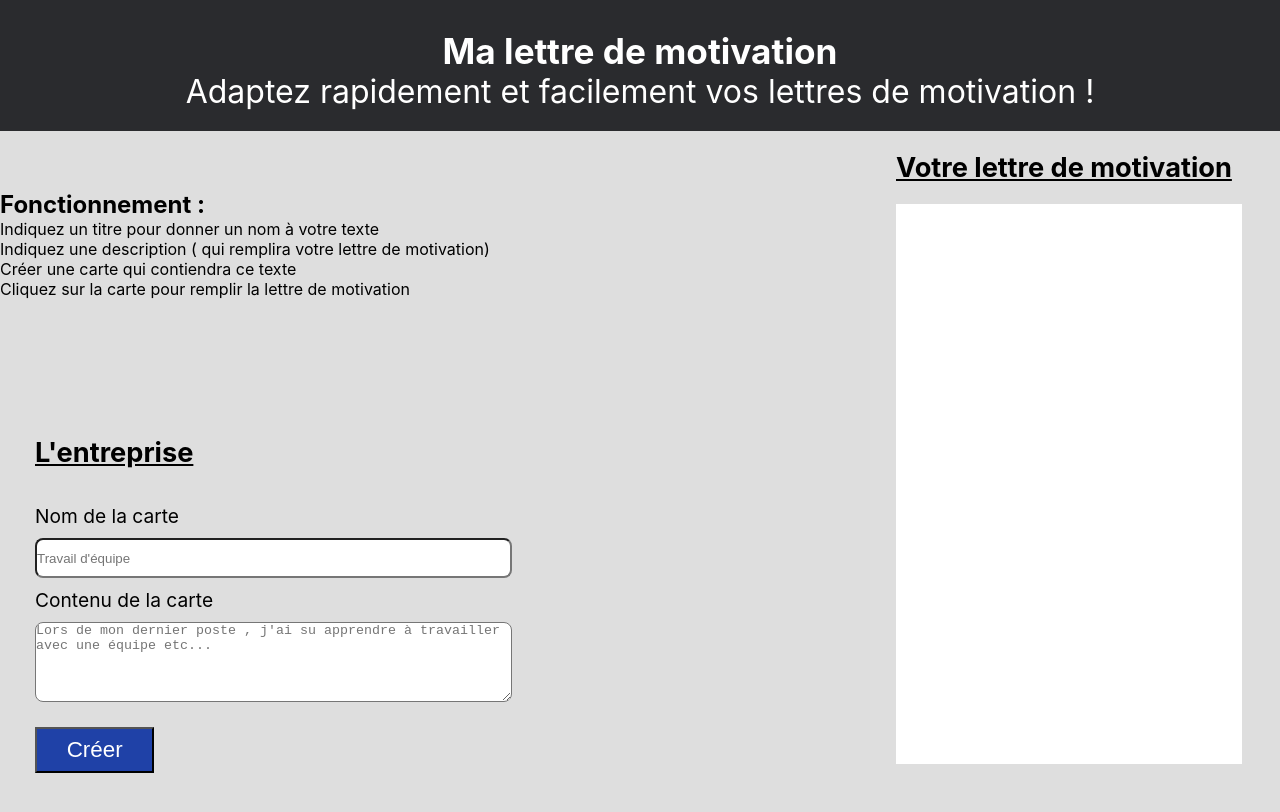
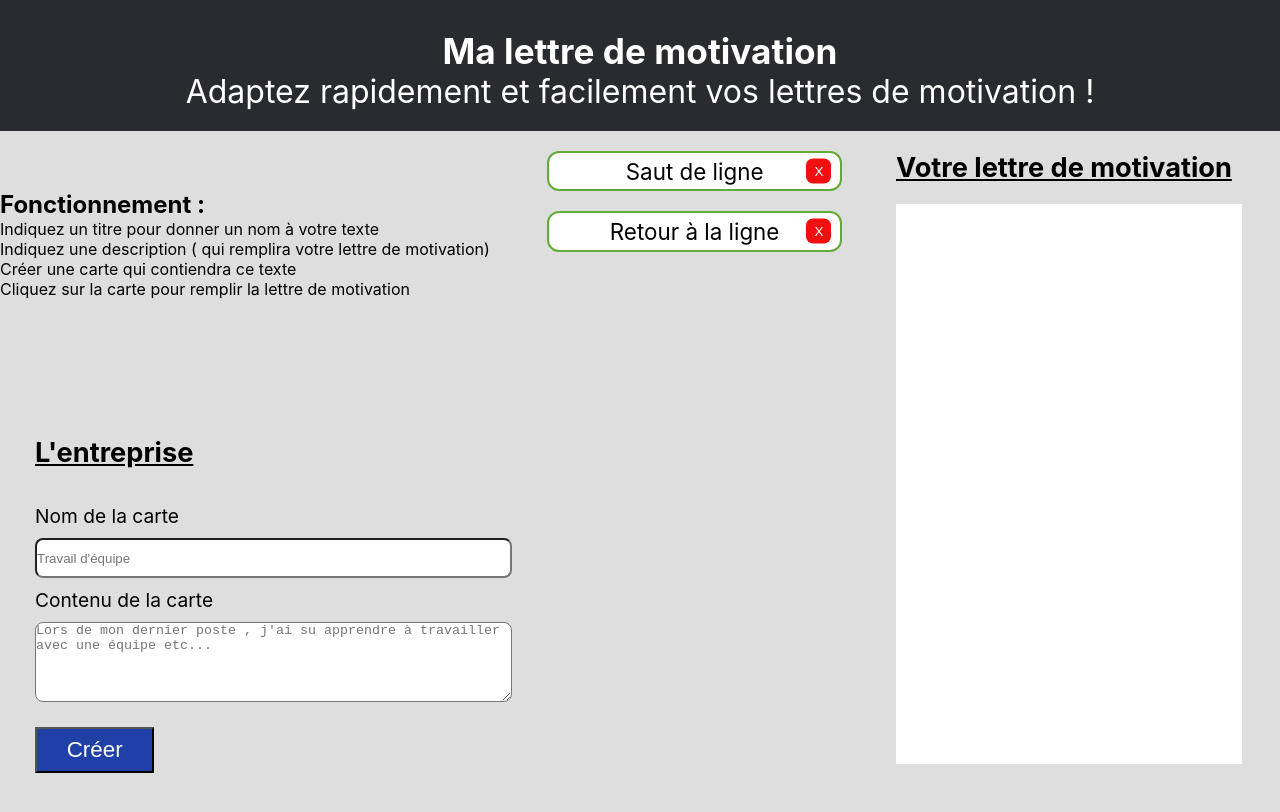
Before and after one commit to Chris5477/cover-letter, a React (Create React App) app: page / in a window 1280 px wide. Shown: the top 812 px of the page. Built offline with nearby package versions, Linux system fonts and the light colour scheme.

Commit message:
add card line break

```diff
--- a/src/App.js
+++ b/src/App.js
@@ -5,9 +5,11 @@ import { useState } from "react";
 import Card from "./components/Card";
 import CoverLetter from "./components/CoverLetter";
 import Working from "./components/Working";
+import { cards } from "./utils/data/cards";
 
 function App() {
-	const [data, setData] = useState([]);
+
+	const [data, setData] = useState(cards);
 	const [contentLetter, setContentLetter] = useState([]);
 
 	return (
--- a/src/components/Data.js
+++ b/src/components/Data.js
@@ -1,7 +1,7 @@
 import { useState } from "react";
 import FormData from "./FormData";
 import CreateBtn from "./CreateBtn";
-import { createData } from "../functions/createData";
+import { createData}  from "../utils/functions/createData";
 
 const Data = ({ state, method }) => {
 	const [name, setName] = useState("");
--- /dev/null
+++ b/src/utils/data/cards.js
@@ -0,0 +1,10 @@
+export const cards = [
+	{
+		name: "Saut de ligne",
+		description: "<br /><br />",
+	},
+	{
+		name: "Retour à la ligne",
+		description: "<br />",
+	},
+];
```
Also changed, not shown: src/components/Card.js (+6 -2 lines), src/utils/functions/createData.js (renamed from src/functions/createData.js).
